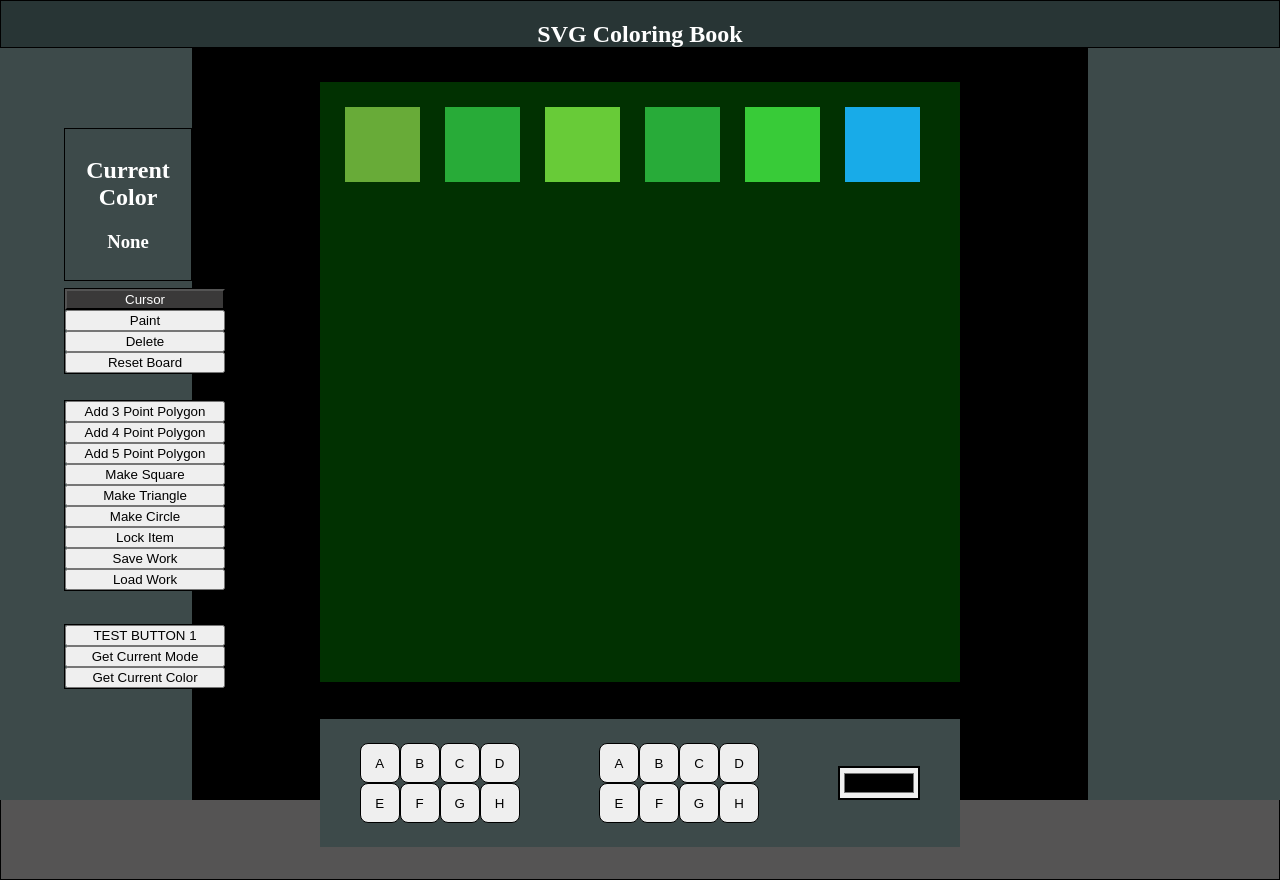
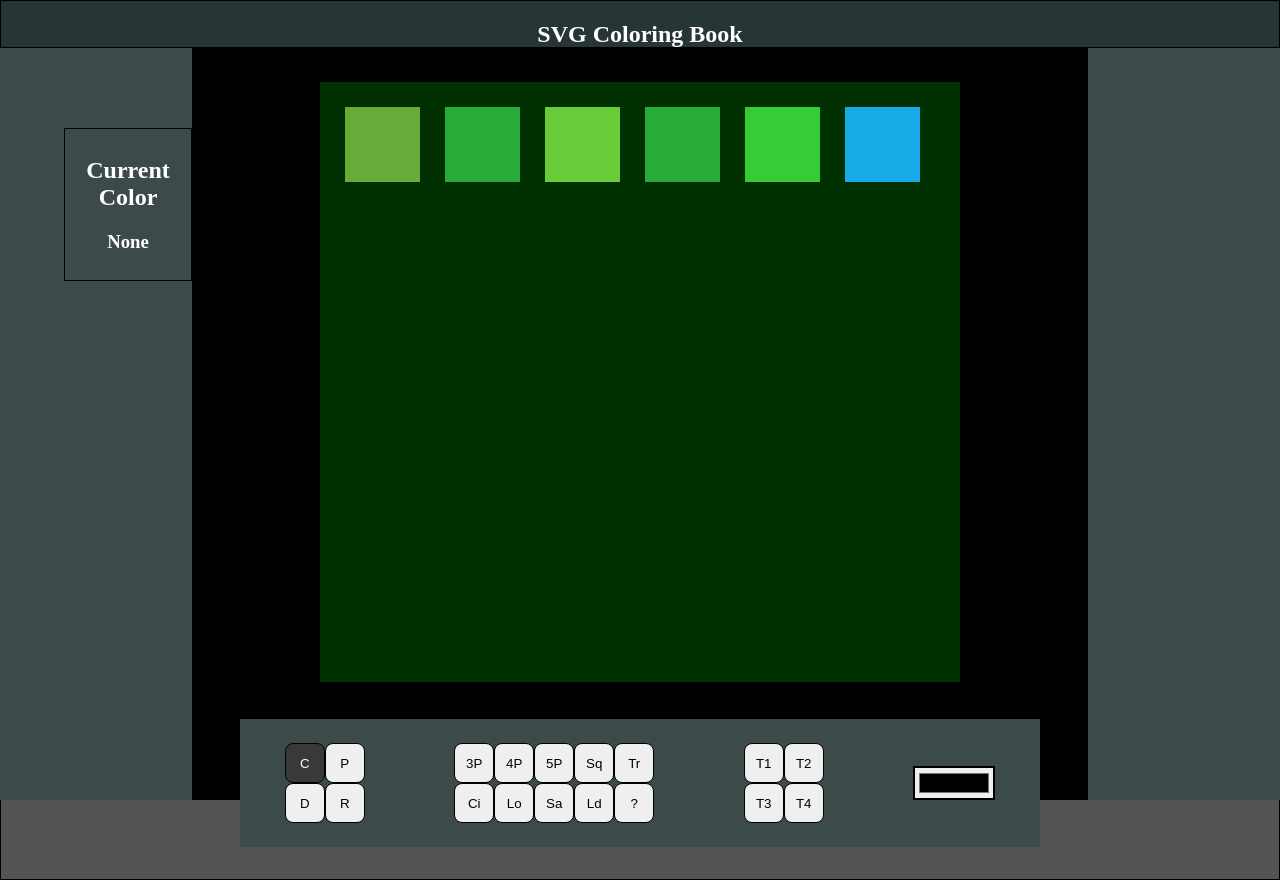
Before and after one commit to JustSteve2k/ColoringBook, a website with bundled scripts: page public/index.html in a window 1280 px wide. Built offline with nearby package versions, Linux system fonts and the light colour scheme.

Commit message:
move over buttons to new toolbars

```diff
--- a/public/css/style.css
+++ b/public/css/style.css
@@ -115,7 +115,7 @@ button:hover {
 }
 
 .lowerToolbar {
-  width: 40rem;
+  width: 50rem;
   height: 8rem;
   background-color: rgb(61, 74, 74);
   display: flex;
@@ -127,7 +127,7 @@ button:hover {
   align-items: center;
   flex-wrap: wrap;
   /* border: 1px solid black; */
-  width: 10rem;
+  width: 5rem;
   height: 5rem;
   margin: auto;
 }
@@ -137,7 +137,17 @@ button:hover {
   align-items: center;
   flex-wrap: wrap;
   /* border: 1px solid black; */
-  width: 10rem;
+  width: 12.5rem;
+  height: 5rem;
+  margin: auto;
+}
+
+.testButtonGroup1 {
+  display: flex;
+  align-items: center;
+  flex-wrap: wrap;
+  /* border: 1px solid black; */
+  width: 5rem;
   height: 5rem;
   margin: auto;
 }
--- a/public/index.html
+++ b/public/index.html
@@ -21,13 +21,13 @@
           <h3 id="currentColor">None</h3>
         </div>
 
-        <div id="workButtons" class="workButtons">
+        <!-- <div id="workButtons" class="workButtons">
           <button id="btnCursor" class="wButton enabled">Cursor</button>
           <button id="btnPaint" class="wButton">Paint</button>
           <button id="btnDelete" class="wButton">Delete</button>
           <button id="btnReset" class="wButton">Reset Board</button>
-        </div>
-        <div id="createButtons" class="createButtons">
+        </div> -->
+        <!-- <div id="createButtons" class="createButtons">
           <button id="btnAddDynPolygon3">Add 3 Point Polygon</button>
           <button id="btnAddDynPolygon4">Add 4 Point Polygon</button>
           <button id="btnAddDynPolygon5">Add 5 Point Polygon</button>
@@ -37,12 +37,12 @@
           <button id="btnLock">Lock Item</button>
           <button id="btnSave">Save Work</button>
           <button id="btnLoad">Load Work</button>
-        </div>
-        <div id="testButtons" class="testButtons">
+        </div> -->
+        <!-- <div id="testButtons" class="testButtons">
           <button id="btnTest1">TEST BUTTON 1</button>
           <button id="btnTest2">Get Current Mode</button>
           <button id="btnTest3">Get Current Color</button>
-        </div>
+        </div> -->
       </div>
 
       <!-- SVG container -->
@@ -59,40 +59,33 @@
           </svg>
         </div>
 
-        <!-- Color Selection Area
-
-        <div class="colorSelectionBar">
-          <div id="box0" class="colorBox color0 extraBorder">A</div>
-          <div id="box1" class="colorBox color1">B</div>
-          <div id="box2" class="colorBox color2">C</div>
-          <div id="box3" class="colorBox color3">D</div>
-          <div id="box4" class="colorBox color4">E</div>
-          <div id="box5" class="colorBox color5">F</div>
-          <div id="box6" class="colorBox color6">F</div>
-        </div> -->
-
         <!-- Lower Tool Bar bar -->
         <div class="lowerToolbar">
           <div class="lowerButtonGroup1">
-            <button class="smButton">A</button>
-            <button class="smButton">B</button>
-            <button class="smButton">C</button>
-            <button class="smButton">D</button>
-            <button class="smButton">E</button>
-            <button class="smButton">F</button>
-            <button class="smButton">G</button>
-            <button class="smButton">H</button>
+            <button id="btnCursor" class="smButton wButton enabled">C</button>
+            <button id="btnPaint" class="smButton wButton">P</button>
+            <button id="btnDelete" class="smButton wButton">D</button>
+            <button id="btnReset" class="smButton wButton">R</button>
           </div>
           <div class="lowerButtonGroup2">
-            <button class="smButton">A</button>
-            <button class="smButton">B</button>
-            <button class="smButton">C</button>
-            <button class="smButton">D</button>
-            <button class="smButton">E</button>
-            <button class="smButton">F</button>
-            <button class="smButton">G</button>
-            <button class="smButton">H</button>
+            <button id="btnAddDynPolygon3" class="smButton">3P</button>
+            <button id="btnAddDynPolygon4" class="smButton">4P</button>
+            <button id="btnAddDynPolygon5" class="smButton">5P</button>
+            <button id="btnAddSquare" class="smButton">Sq</button>
+            <button id="btnAddNewTriangle" class="smButton">Tr</button>
+            <button id="btnAddNewCircle" class="smButton">Ci</button>
+            <button id="btnLock" class="smButton">Lo</button>
+            <button id="btnSave" class="smButton">Sa</button>
+            <button id="btnLoad" class="smButton">Ld</button>
+            <button class="smButton">?</button>
           </div>
+          <div class="testButtonGroup1">
+            <button id="btnTest1" class="smButton">T1</button>
+            <button id="btnTest2" class="smButton">T2</button>
+            <button id="btnTest3" class="smButton">T3</button>
+            <button id="btnTest4" class="smButton">T4</button>
+          </div>
+
           <div class="colorSelection">
             <input class="colorPicker" type="color" />
           </div>
```
